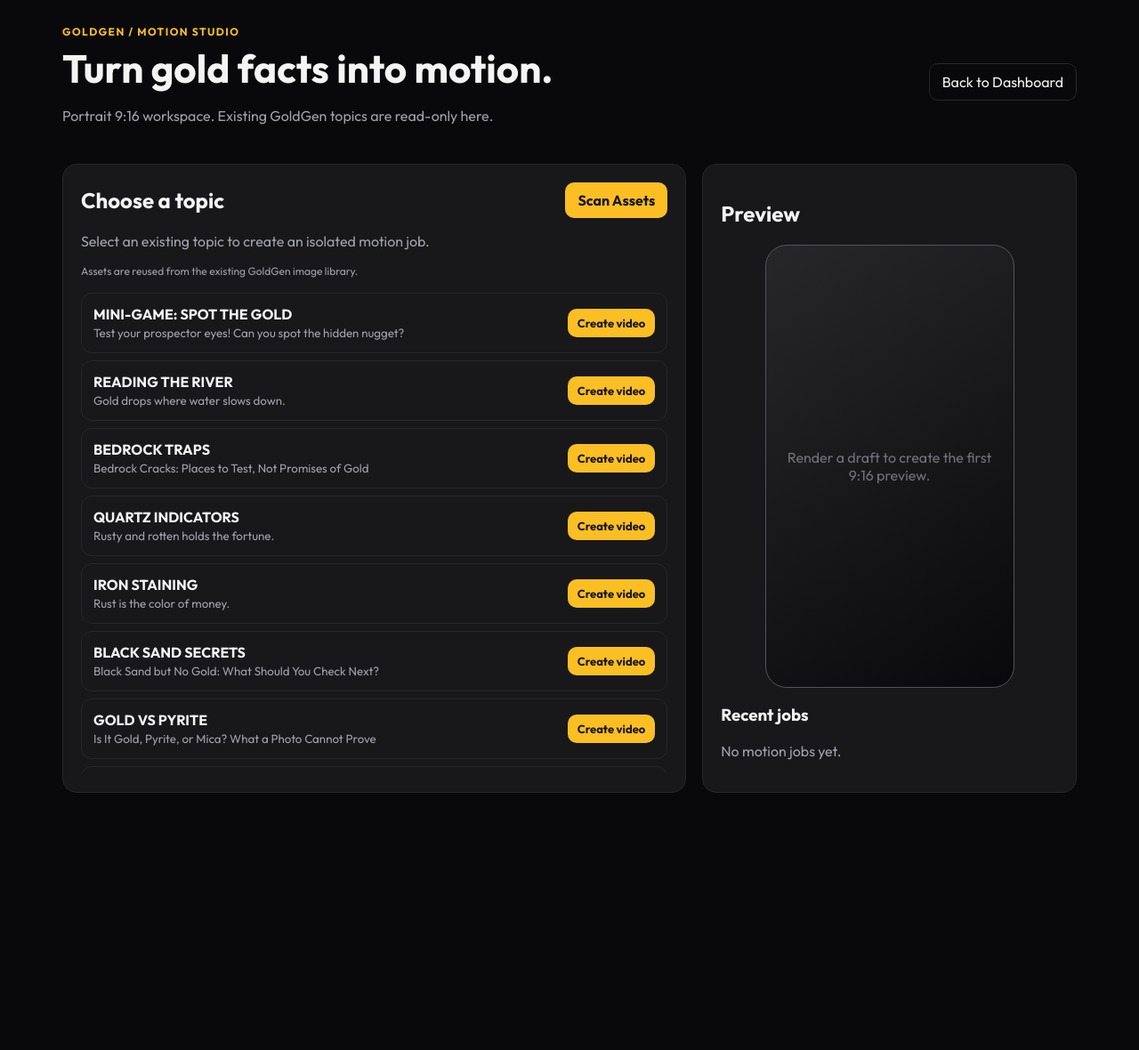
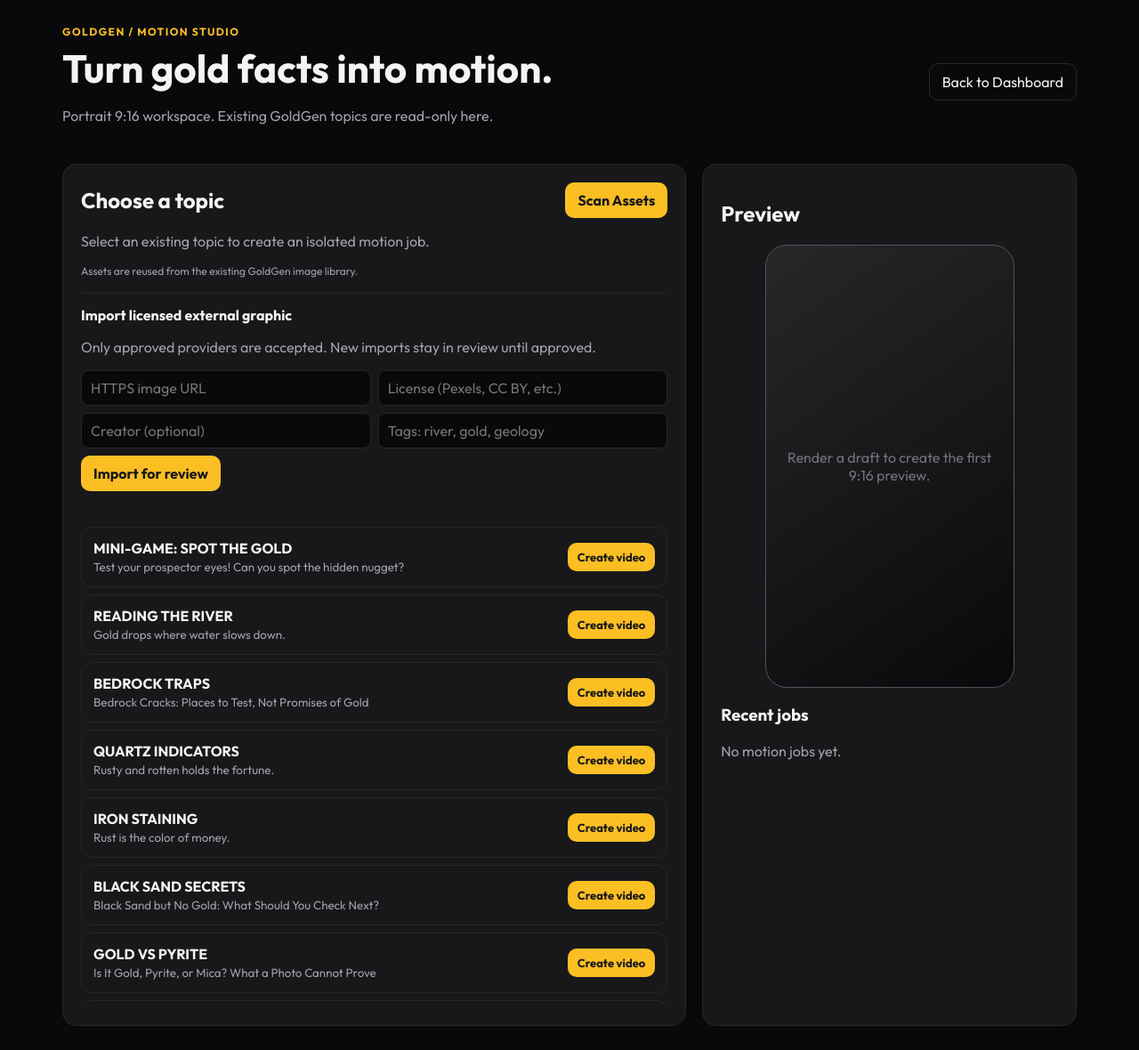
Before and after one commit to aburasyidalfatih/goldgen-automation, a Flask app: page /motion-studio in a window 1280 px wide. Shown: the top 1180 px of the page at 89% size. Run offline with Flask 3, Linux system fonts and the light colour scheme; the visitor is signed in with stand-in values (Sample User, id 1); data that the repository does not hold is empty.

Commit message:
feat: add licensed external motion assets

```diff
--- a/controllers/routes.py
+++ b/controllers/routes.py
@@ -21,7 +21,7 @@ bp = Blueprint('api', __name__)
 from core.config import BASE_DIR, DB_PATH, IMAGES_DIR, DATA_DIR, CONFIG_PATH, DASHBOARD_PIN
 from core.database import get_db_connection
 from core.motion_studio import create_job, list_jobs, list_topics, update_job
-from core.motion_assets import search_assets, scan_existing_images
+from core.motion_assets import search_assets, scan_existing_images, import_external_asset
 from core.motion_renderer import default_manifest, render_manifest
 from core.motion_tts import generate_voiceover
 from core.motion_qa import validate_render
@@ -87,6 +87,20 @@ def motion_assets():
 def scan_motion_assets():
     registered = scan_existing_images(IMAGES_DIR)
     return jsonify({'success': True, 'registered_count': len(registered)})
+
+@bp.route('/api/motion/assets/import', methods=['POST'])
+@require_pin
+def import_motion_asset():
+    data = request.get_json(silent=True) or {}
+    try:
+        asset = import_external_asset(
+            str(data.get('source_url') or ''), str(data.get('license_name') or ''),
+            str(data.get('creator') or ''), str(data.get('attribution') or ''),
+            tuple(str(data.get('tags') or '').split(',')) if data.get('tags') else (),
+        )
+        return jsonify({'success': True, 'asset': asset}), 201
+    except (OSError, RuntimeError, ValueError) as exc:
+        return jsonify({'success': False, 'error': str(exc)}), 400
 
 @bp.route('/api/motion/readiness', methods=['GET'])
 @require_pin
--- a/core/motion_assets.py
+++ b/core/motion_assets.py
@@ -2,12 +2,16 @@
 
 import hashlib
 import sqlite3
+import mimetypes
+from urllib.parse import urlparse
+from urllib.request import Request, urlopen
 from datetime import datetime, timezone
 from pathlib import Path
 
 from core.motion_studio import MOTION_ASSETS_DIR, MOTION_DATA_DIR
 
 ASSET_DB_PATH = MOTION_DATA_DIR / "assets.db"
+EXTERNAL_ASSET_HOSTS = {"pexels.com", "www.pexels.com", "unsplash.com", "images.unsplash.com", "pixabay.com", "commons.wikimedia.org", "upload.wikimedia.org"}
 
 
 def init_asset_storage():
@@ -21,9 +25,12 @@ def init_asset_storage():
         columns = {row[1] for row in conn.execute("PRAGMA table_info(assets)").fetchall()}
         if "source_path" not in columns:
             conn.execute("ALTER TABLE assets ADD COLUMN source_path TEXT NOT NULL DEFAULT ''")
+        for name in ("source_url", "license_name", "creator", "attribution", "origin"):
+            if name not in columns:
+                conn.execute(f"ALTER TABLE assets ADD COLUMN {name} TEXT NOT NULL DEFAULT ''")
 
 
-def register_asset(path, asset_type="graphic", tags=(), status="draft"):
+def register_asset(path, asset_type="graphic", tags=(), status="draft", source_url="", license_name="", creator="", attribution="", origin="local"):
     source = Path(path)
     if not source.is_file():
         raise FileNotFoundError(source)
@@ -32,10 +39,33 @@ def register_asset(path, asset_type="graphic", tags=(), status="draft"):
     now = datetime.now(timezone.utc).isoformat()
     with sqlite3.connect(ASSET_DB_PATH) as conn:
         conn.execute("""INSERT OR REPLACE INTO assets
-            (id, filename, source_path, asset_type, tags, status, sha256, created_at)
-            VALUES (?, ?, ?, ?, ?, ?, ?, ?)""",
-            (asset_id, source.name, str(source.resolve()), asset_type, ",".join(tags), status, digest, now))
+            (id, filename, source_path, asset_type, tags, status, sha256, created_at, source_url, license_name, creator, attribution, origin)
+            VALUES (?, ?, ?, ?, ?, ?, ?, ?, ?, ?, ?, ?, ?)""",
+            (asset_id, source.name, str(source.resolve()), asset_type, ",".join(tags), status, digest, now, source_url, license_name, creator, attribution, origin))
     return asset_id
+
+
+def import_external_asset(source_url, license_name, creator="", attribution="", tags=(), asset_type="external-image"):
+    parsed = urlparse(source_url)
+    host = (parsed.hostname or "").lower()
+    if parsed.scheme != "https" or not any(host == allowed or host.endswith("." + allowed) for allowed in EXTERNAL_ASSET_HOSTS):
+        raise ValueError("Sumber aset harus HTTPS dari provider yang diizinkan")
+    if not license_name.strip():
+        raise ValueError("Lisensi wajib diisi")
+    request = Request(source_url, headers={"User-Agent": "GoldGen-Motion-AssetImporter/1.0"})
+    with urlopen(request, timeout=20) as response:
+        content_type = (response.headers.get_content_type() or "").lower()
+        if not content_type.startswith("image/"):
+            raise ValueError("URL bukan aset gambar")
+        data = response.read(10 * 1024 * 1024 + 1)
+    if len(data) > 10 * 1024 * 1024:
+        raise ValueError("Ukuran aset melebihi batas 10 MB")
+    extension = mimetypes.guess_extension(content_type) or ".bin"
+    digest = hashlib.sha256(data).hexdigest()
+    destination = MOTION_ASSETS_DIR / f"external-{digest[:16]}{extension}"
+    destination.write_bytes(data)
+    asset_id = register_asset(destination, asset_type=asset_type, tags=tags, status="review", source_url=source_url, license_name=license_name.strip(), creator=creator.strip(), attribution=attribution.strip(), origin=host)
+    return search_assets(approved_only=False)[0] if asset_id else None
 
 
 def search_assets(query="", asset_type=None, approved_only=False):
--- a/templates/motion_studio.html
+++ b/templates/motion_studio.html
@@ -22,6 +22,7 @@
     .phone { width:min(100%,280px); aspect-ratio:9/16; margin:12px auto; border:1px solid #52525b; border-radius:24px; display:flex; align-items:center; justify-content:center; text-align:center; padding:24px; color:#71717a; background:linear-gradient(145deg,#27272a,#09090b); }
     .job { border-top:1px solid var(--line); padding:12px 0; } .status { color:var(--gold); font-size:12px; text-transform:uppercase; font-weight:700; } .job button { margin-top:8px; font-size:12px; padding:7px 9px; } .job button.secondary { background:#27272a; color:#f4f4f5; border:1px solid #3f3f46; } .job button:disabled { opacity:.45; cursor:not-allowed; }
     .panel-heading { display:flex; align-items:center; justify-content:space-between; gap:12px; } .panel-heading h2 { margin:0; } .scan-status { min-height:18px; color:#a1a1aa; font-size:12px; margin:8px 0 0; }
+    .asset-import { margin-top:14px; padding-top:14px; border-top:1px solid var(--line); } .asset-import form { display:grid; grid-template-columns:1fr 1fr; gap:8px; } .asset-import input { width:100%; padding:9px 10px; border:1px solid var(--line); border-radius:8px; background:#09090b; color:#f4f4f5; font:inherit; } .asset-import button { grid-column:1/-1; justify-self:start; }
     @media (max-width:800px) { .grid { grid-template-columns:1fr; } .top { align-items:flex-start; flex-direction:column; } }
   </style>
 </head>
@@ -29,7 +30,7 @@
 <main class="wrap">
   <div class="top"><div><div class="eyebrow">GoldGen / Motion Studio</div><h1>Turn gold facts into motion.</h1><p>Portrait 9:16 workspace. Existing GoldGen topics are read-only here.</p></div><a href="/dashboard">Back to Dashboard</a></div>
   <div class="grid">
-    <section class="panel"><div class="panel-heading"><h2>Choose a topic</h2><button class="secondary" id="scan-assets" onclick="scanAssets()">Scan Assets</button></div><p>Select an existing topic to create an isolated motion job.</p><div class="scan-status" id="scan-status" aria-live="polite">Assets are reused from the existing GoldGen image library.</div><div class="topics">
+    <section class="panel"><div class="panel-heading"><h2>Choose a topic</h2><button class="secondary" id="scan-assets" onclick="scanAssets()">Scan Assets</button></div><p>Select an existing topic to create an isolated motion job.</p><div class="scan-status" id="scan-status" aria-live="polite">Assets are reused from the existing GoldGen image library.</div><div class="asset-import"><strong>Import licensed external graphic</strong><p>Only approved providers are accepted. New imports stay in review until approved.</p><form id="asset-import-form"><input name="source_url" type="url" required placeholder="HTTPS image URL"><input name="license_name" required placeholder="License (Pexels, CC BY, etc.)"><input name="creator" placeholder="Creator (optional)"><input name="tags" placeholder="Tags: river, gold, geology"><button type="submit">Import for review</button></form><div class="scan-status" id="import-status" aria-live="polite"></div></div><div class="topics">
       {% for topic in topics %}<div class="topic"><div><strong>{{ topic.headline }}</strong><small>{{ topic.subtitle }}</small></div><button onclick="createJob({{ topic.id }})">Create video</button></div>{% endfor %}
     </div></section>
     <aside class="panel"><h2>Preview</h2>{% set ready_job = jobs|selectattr('status', 'equalto', 'ready')|list|first %}{% if ready_job %}<video class="phone" controls playsinline preload="metadata" src="/api/motion/jobs/{{ ready_job.id }}/preview"></video>{% else %}<div class="phone">Render a draft to create the first 9:16 preview.</div>{% endif %}<h3>Recent jobs</h3><div id="jobs">{% for job in jobs %}<div class="job"><strong>{{ job.topic_headline }}</strong><br><span class="status">{{ job.status }}</span><br><button class="secondary" onclick="voiceoverJob('{{ job.id }}')">Generate voice-over</button> <button class="secondary" onclick="renderJob('{{ job.id }}')">Render draft</button>{% if job.status == 'ready' %}<a href="/api/motion/jobs/{{ job.id }}/download" style="display:inline-block;margin-left:4px;padding:7px 9px;font-size:12px">Download MP4</a> <button disabled title="Automatic publishing will be enabled after staging QA">Post automatically</button>{% endif %}</div>{% else %}<p>No motion jobs yet.</p>{% endfor %}</div></aside>
@@ -58,6 +59,17 @@ async function scanAssets() {
     button.disabled = false;
   }
 }
+document.getElementById('asset-import-form').addEventListener('submit', async (event) => {
+  event.preventDefault();
+  const form = event.currentTarget;
+  const status = document.getElementById('import-status');
+  status.textContent = 'Importing and recording license metadata...';
+  const payload = Object.fromEntries(new FormData(form).entries());
+  const response = await fetch('/api/motion/assets/import', {method:'POST', headers:{'Content-Type':'application/json'}, body:JSON.stringify(payload)});
+  const data = await response.json();
+  status.textContent = response.ok ? 'Asset imported and waiting for review.' : (data.error || 'Import gagal');
+  if (response.ok) form.reset();
+});
 async function renderJob(jobId) {
   const response = await fetch('/api/motion/jobs/' + jobId + '/render', {method:'POST'});
   const data = await response.json();
```
